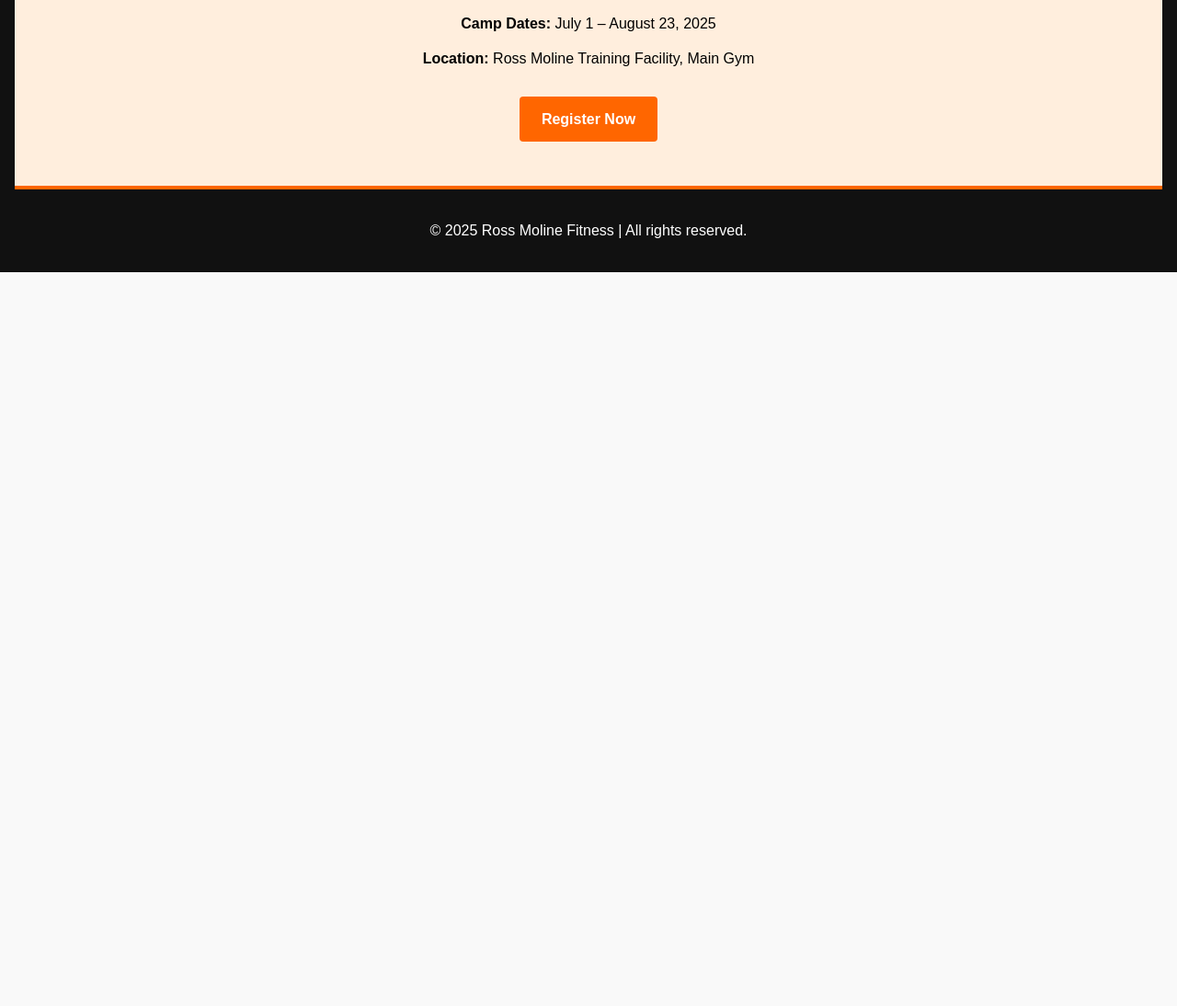
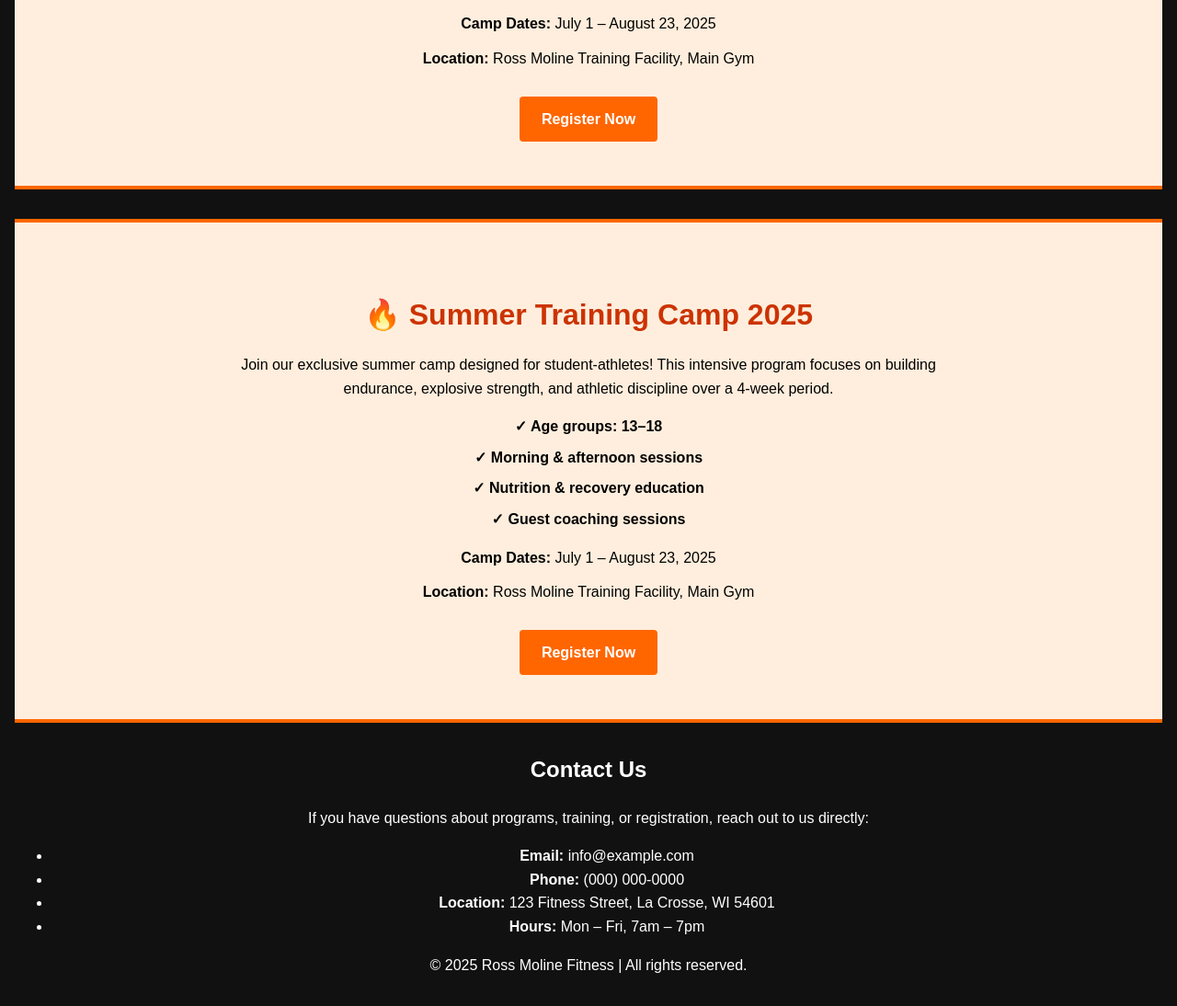
Before and after one commit to Noah00007/ross-moline-fitness, a plain HTML site: page index.html in a window 1280 px wide. Shown: the part 1330-2424 px from the top of the page at 92% size. Before the commit the page ends 1626 px from the top, so only its background shows below. Drawn offline with Linux system fonts and the light colour scheme.

Commit message:
Update index.html

```diff
--- a/index.html
+++ b/index.html
@@ -16,7 +16,7 @@
     <a href="#">Home</a>
     <a href="#">About</a>
     <a href= "#summer-camp">Programs</a>
-    <a href="#">Contact</a>
+    <a href="#contact-section">Contact</a>
   </nav>
 
   <main>
@@ -63,6 +63,37 @@
           <a class="cta-button" href="#">Register Now</a>
         </div>
       </section>
+    <section class="summer-camp" id="summer-camp">
+        <div class="camp-container">
+          <h2>🔥 Summer Training Camp 2025</h2>
+          <p>Join our exclusive summer camp designed for student-athletes! This intensive program focuses on building endurance, explosive strength, and athletic discipline over a 4-week period.</p>
+
+          <ul>
+            <li>✓ Age groups: 13–18</li>
+            <li>✓ Morning & afternoon sessions</li>
+            <li>✓ Nutrition & recovery education</li>
+            <li>✓ Guest coaching sessions</li>
+          </ul>
+
+          <p><strong>Camp Dates:</strong> July 1 – August 23, 2025</p>
+          <p><strong>Location:</strong> Ross Moline Training Facility, Main Gym</p>
+
+          <a class="cta-button" href="#">Register Now</a>
+        </div>
+      </section>
+      <section class="contact-section" id="contact-section">
+        <div class="contact-container">
+          <h2>Contact Us</h2>
+          <p>If you have questions about programs, training, or registration, reach out to us directly:</p>
+
+          <ul class="contact-list">
+            <li><strong>Email:</strong> info@example.com</li>
+            <li><strong>Phone:</strong> (000) 000-0000</li>
+            <li><strong>Location:</strong> 123 Fitness Street, La Crosse, WI 54601</li>
+            <li><strong>Hours:</strong> Mon – Fri, 7am – 7pm</li>
+          </ul>
+        </div>
+      </section>
 
     <p>&copy; 2025 Ross Moline Fitness | All rights reserved.</p>
   </footer>
```
